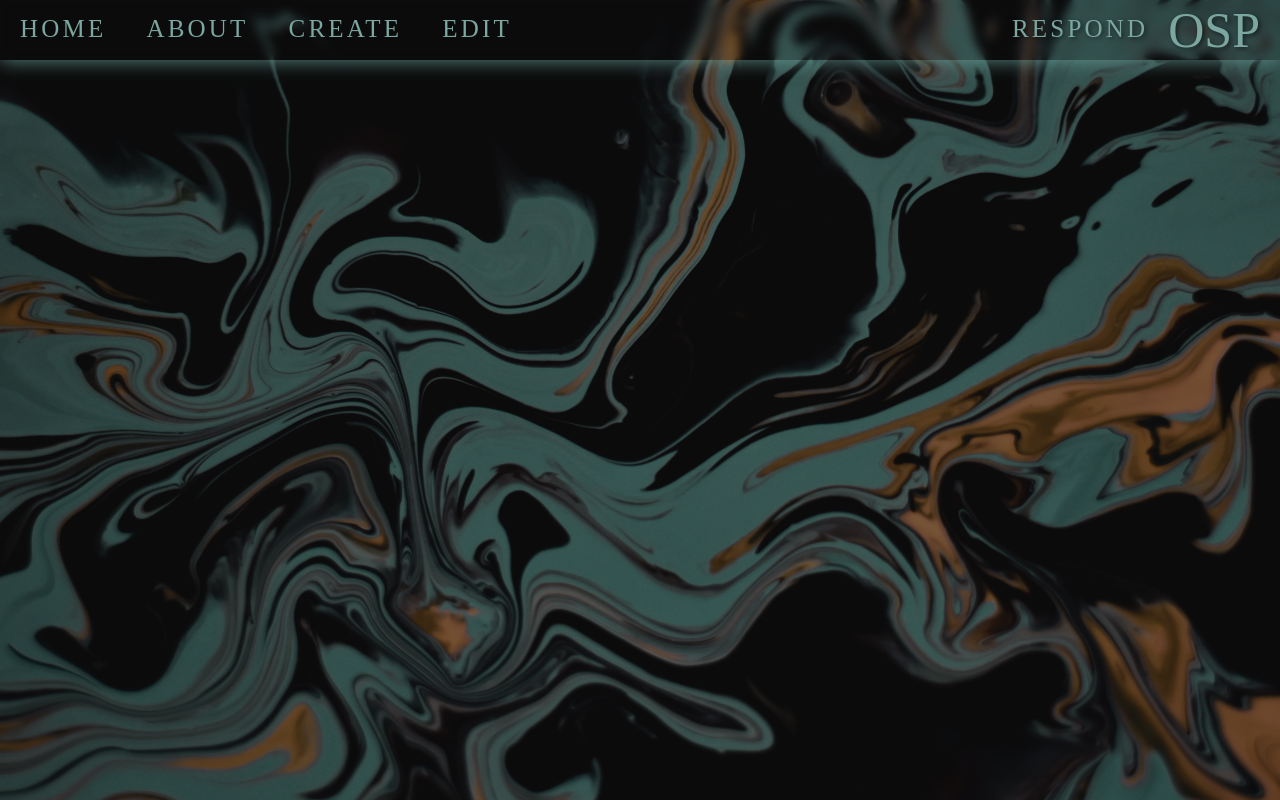
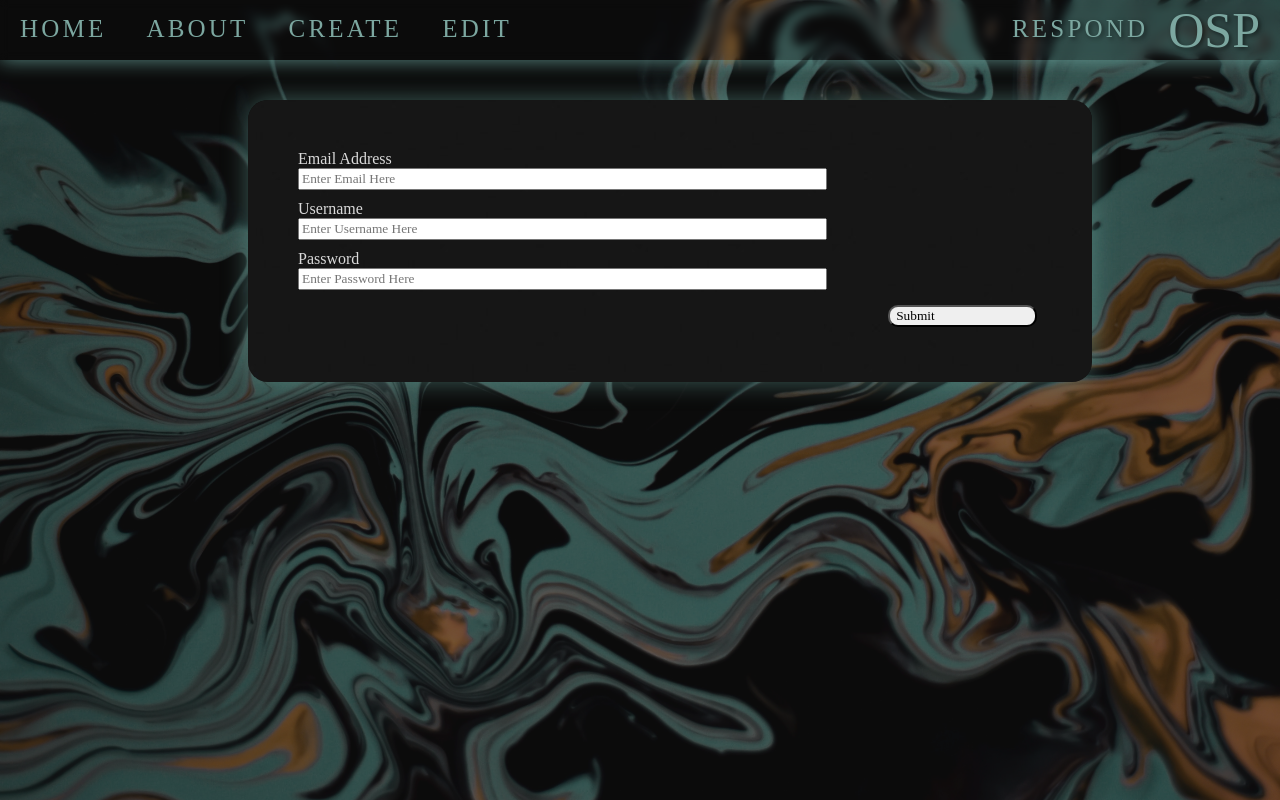
Before and after one commit to pbplop29/Lowes3, a React (Create React App) app in the folder ws/osp/: page /signup in a window 1280 px wide. Built offline with nearby package versions, Linux system fonts and the light colour scheme.

Commit message:
added more features to the user Entity and created signin and signup pages, no authentication as of now

```diff
--- a/ws/osp/src/App.js
+++ b/ws/osp/src/App.js
@@ -6,6 +6,8 @@ import About from "./pages/About";
 import CreateSurvey from "./pages/CreateSurvey";
 import EditSurvey from "./pages/EditSurvey";
 import RespondToSurvey from "./pages/RespondToSurvey";
+import SignIn from "./pages/SignIn";
+import SignUp from "./pages/SignUp";
 
 const routes = [
   { path: "/", name: "Home", Component: Home },
@@ -21,6 +23,8 @@ const routes = [
     name: "EditSurvey",
     Component: EditSurvey,
   },
+  { path: "/signin", name: "SignIn", Component: SignIn },
+  { path: "/signup", name: "SignUp", Component: SignUp },
 ];
 
 function App() {
--- /dev/null
+++ b/ws/osp/src/pages/SignIn.js
@@ -0,0 +1,7 @@
+import React from "react";
+
+const SignIn = () => {
+  return <div>SignIn</div>;
+};
+
+export default SignIn;
--- /dev/null
+++ b/ws/osp/src/pages/SignUp.js
@@ -0,0 +1,83 @@
+import { useState } from "react";
+import React from "react";
+import axios from "axios";
+
+const SignUp = () => {
+  const [userName, setUserName] = useState("");
+  const [userEmailAddress, setuserEmailAddress] = useState("");
+  const [userPassword, setuserPassword] = useState("");
+
+  const handleUserNameChange = (event) => {
+    setUserName(event.target.value);
+  };
+  const handleUserEmailAddressChange = (event) => {
+    setuserEmailAddress(event.target.value);
+  };
+  const handleUserPasswordChange = (event) => {
+    setuserPassword(event.target.value);
+  };
+
+  const saveUser = (user) => {
+    axios
+      .post("http://localhost:8080/saveUser", user)
+      .then((response) => {
+        console.log("User saved successfully!");
+      })
+      .catch((error) => {
+        console.error("Error saving User:", error);
+      });
+  };
+
+  const handleSubmit = (event) => {
+    event.preventDefault();
+    const user = {
+      userEmailAddress: userEmailAddress,
+      userName: userName,
+      userPassword: userPassword,
+    };
+    saveUser(user);
+  };
+
+  return (
+    <form onSubmit={handleSubmit}>
+      <label htmlFor="username">Email Address</label>
+      <input
+        placeholder="Enter Email Here"
+        id="userEmailAddress"
+        type="text"
+        value={userEmailAddress}
+        onChange={handleUserEmailAddressChange}
+        required
+        style={{ color: "black" }}
+      />
+      <label htmlFor="username">Username</label>
+      <input
+        placeholder="Enter Username Here"
+        id="username"
+        type="text"
+        value={userName}
+        onChange={handleUserNameChange}
+        required
+        style={{ color: "black" }}
+      />
+      <label htmlFor="username">Password</label>
+      <input
+        placeholder="Enter Password Here"
+        id="userPassword"
+        type="password"
+        value={userPassword}
+        onChange={handleUserPasswordChange}
+        required
+        style={{ color: "black" }}
+      />
+      <input
+        className="create-survey-form-button"
+        type="submit"
+        value="Submit"
+        style={{ color: "black", width: "20%" }}
+      />
+    </form>
+  );
+};
+
+export default SignUp;
```
Also changed, not shown: 2 other files (tests, documents, lock files or other folders).
